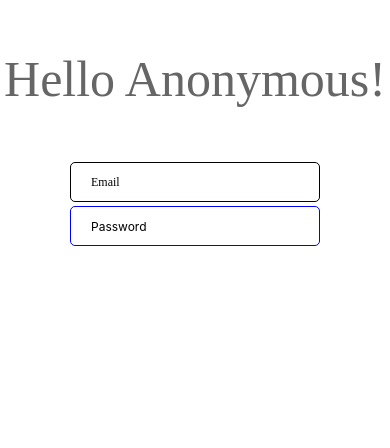
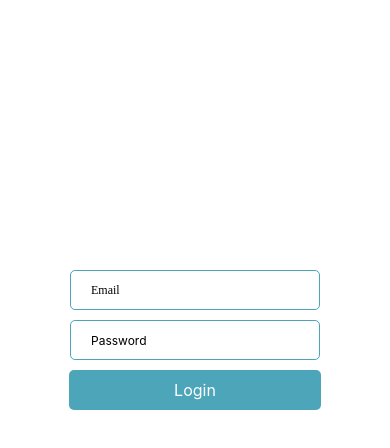
Before and after one commit to AmithMalinga/Anonymous-Social-Media-Mobile-App, a React Native app: screen / in a window 390 px wide. Shown: the top 448 px of the page. Built offline with nearby package versions, Linux system fonts and the light colour scheme.

Commit message:
login page styled and login button added

```diff
--- a/App.tsx
+++ b/App.tsx
@@ -1,22 +1,21 @@
 import React from 'react';
-import { TextInput, Text, View } from 'react-native';
+import { TextInput, Text, View, TouchableOpacity, StyleSheet } from 'react-native'; // Added imports
 import MainFont from './src/components/MainFont';
 
 function App(): React.JSX.Element {
   return (
-    <View style={{ alignItems: 'center' }}>
-      <MainFont>Hello Anonymous!</MainFont>
+    <View style={styles.container}>
 
-
+      {/* <MainFont>Hello Anonymous!</MainFont> */}
 
       <TextInput
         style={{
           fontFamily: 'Cagliostro',
           borderWidth: 1,
-          borderColor: 'black',
+          borderColor: '#4DA5B9',
           borderRadius: 5,
           width: 250,
-          marginTop: 4,
+          marginTop: 250,
           height: 40,
           paddingLeft: 20,
           fontSize: 12,
@@ -24,14 +23,13 @@ function App(): React.JSX.Element {
         placeholder="Email"
       />
 
-
       <TextInput
         style={{
           borderWidth: 1,
-          borderColor: 'blue',
+          borderColor: '#4DA5B9',
           borderRadius: 5,
           width: 250,
-          marginTop: 4,
+          marginTop: 10,
           height: 40,
           paddingLeft: 20,
           fontSize: 12,
@@ -39,8 +37,36 @@ function App(): React.JSX.Element {
         placeholder="Password"
         secureTextEntry={true}
       />
+
+      <TouchableOpacity
+        style={styles.button}
+        onPress={() => {
+          // Handle login logic here
+        }}
+      >
+        <Text style={styles.buttonText}>Login</Text>
+      </TouchableOpacity>
     </View>
   );
 }
 
+const styles = StyleSheet.create({
+  container: {
+    alignItems: 'center',
+    padding: 20,
+  },
+  button: {
+    backgroundColor: '#4DA5B9',
+    borderRadius: 5,
+    marginTop: 10,
+    padding: 10,
+  },
+  buttonText: {
+    color: 'white',
+    fontSize: 16,
+    textAlign: 'center',
+    width:232,
+  },
+});
+
 export default App;
```
Also changed, not shown: src/components/imgs/loginBack.png (added).
